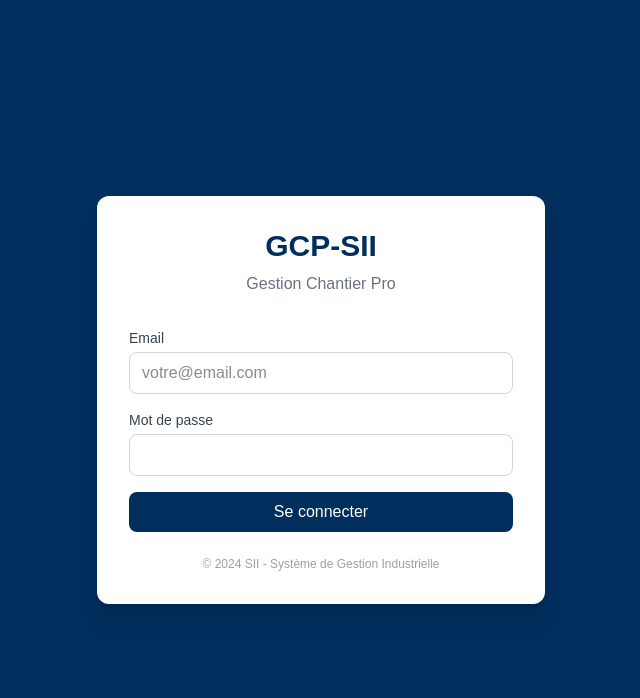
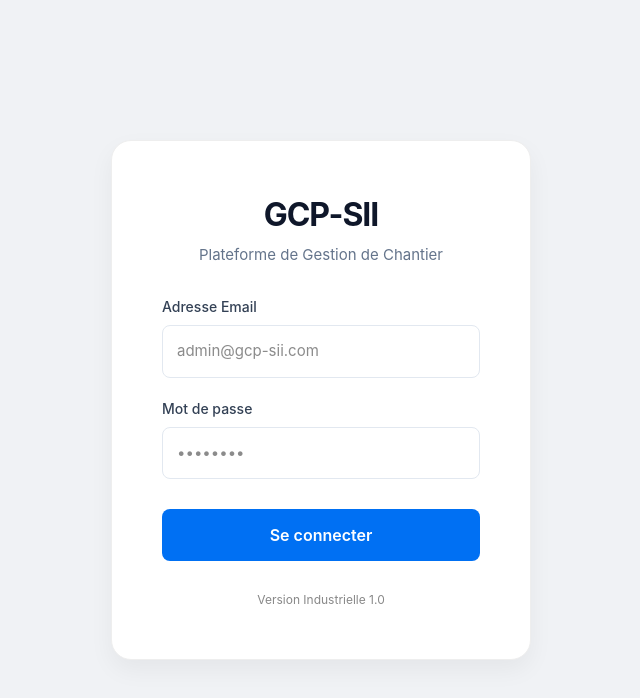
Before and after one commit to abderrahmanenor-create/GCP-SII, a Next.js app: page /login in a window 1280 px wide. Shown: the top 698 px of the page, without its empty margins (319-959 px from the left). Built offline with nearby package versions, Linux system fonts and the light colour scheme.

Commit message:
Nouvelle page login pro et correction navigation

```diff
--- a/src/app/login/page.tsx
+++ b/src/app/login/page.tsx
@@ -1,107 +1,170 @@
-"use client"
+"use client";
 
-import { useState, Suspense } from "react"
-import { signIn } from "next-auth/react"
-import { useRouter, useSearchParams } from "next/navigation"
+import { useState } from "react";
+import { signIn } from "next-auth/react";
+import { useRouter } from "next/navigation";
 
-function LoginForm() {
-  const router = useRouter()
-  const searchParams = useSearchParams()
-  const callbackUrl = searchParams.get("callbackUrl") || "/dashboard"
-  const [email, setEmail] = useState("")
-  const [password, setPassword] = useState("")
-  const [error, setError] = useState("")
-  const [isLoading, setIsLoading] = useState(false)
+export default function LoginPage() {
+  const router = useRouter();
+  const [error, setError] = useState("");
+  const [loading, setLoading] = useState(false);
 
-  const handleSubmit = async (e: React.FormEvent) => {
-    e.preventDefault()
-    setError("")
-    setIsLoading(true)
-    try {
-      const result = await signIn("credentials", {
-        email,
-        password,
-        redirect: false,
-        callbackUrl
-      })
-      if (result?.error) {
-        setError("Email ou mot de passe incorrect")
-      } else {
-        router.push(callbackUrl)
-        router.refresh()
-      }
-    } catch {
-      setError("Une erreur est survenue.")
-    } finally {
-      setIsLoading(false)
+  const handleSubmit = async (e: React.FormEvent<HTMLFormElement>) => {
+    e.preventDefault();
+    setLoading(true);
+    setError("");
+
+    const formData = new FormData(e.currentTarget);
+    const email = formData.get("email") as string;
+    const password = formData.get("password") as string;
+
+    // Appel à NextAuth pour vérifier les identifiants
+    const res = await signIn("credentials", {
+      email,
+      password,
+      redirect: false, // On gère la redirection nous-même
+    });
+
+    if (res?.error) {
+      setError("Email ou mot de passe incorrect.");
+      setLoading(false);
+    } else {
+      // Connexion réussie : on envoie vers le Dashboard
+      router.push("/dashboard");
+      router.refresh(); // Force le rafraîchissement des données
     }
-  }
+  };
 
   return (
-    <div className="min-h-screen flex items-center justify-center bg-[#002E5D]">
-      <div className="bg-white p-8 rounded-xl shadow-xl w-full max-w-md">
-        <div className="text-center mb-8">
-          <h1 className="text-3xl font-bold text-[#002E5D]">GCP-SII</h1>
-          <p className="text-gray-500 mt-2">Gestion Chantier Pro</p>
+    <div style={containerStyle}>
+      <div style={cardStyle}>
+        {/* En-tête */}
+        <div style={{ textAlign: "center", marginBottom: "30px" }}>
+          <h1 style={titleStyle}>GCP-SII</h1>
+          <p style={subtitleStyle}>Plateforme de Gestion de Chantier</p>
         </div>
 
-        <form onSubmit={handleSubmit} className="space-y-4">
-          {error && (
-            <div className="bg-red-50 border border-red-200 text-red-700 px-4 py-3 rounded-lg text-sm">
-              {error}
-            </div>
-          )}
-
+        {/* Formulaire */}
+        <form onSubmit={handleSubmit} style={{ display: "flex", flexDirection: "column", gap: "20px" }}>
           <div>
-            <label className="block text-sm font-medium text-gray-700 mb-1">
-              Email
-            </label>
+            <label style={labelStyle}>Adresse Email</label>
             <input
+              name="email"
               type="email"
-              value={email}
-              onChange={(e) => setEmail(e.target.value)}
+              placeholder="admin@gcp-sii.com"
               required
-              disabled={isLoading}
-              className="w-full px-3 py-2 border border-gray-300 rounded-lg focus:outline-none focus:ring-2 focus:ring-[#002E5D]"
-              placeholder="votre@email.com"
+              style={inputStyle}
             />
           </div>
 
           <div>
-            <label className="block text-sm font-medium text-gray-700 mb-1">
-              Mot de passe
-            </label>
+            <label style={labelStyle}>Mot de passe</label>
             <input
+              name="password"
               type="password"
-              value={password}
-              onChange={(e) => setPassword(e.target.value)}
+              placeholder="••••••••"
               required
-              disabled={isLoading}
-              className="w-full px-3 py-2 border border-gray-300 rounded-lg focus:outline-none focus:ring-2 focus:ring-[#002E5D]"
+              style={inputStyle}
             />
           </div>
 
-          <button
-            type="submit"
-            disabled={isLoading}
-            className="w-full bg-[#002E5D] text-white py-2 px-4 rounded-lg hover:bg-[#001a36] transition-colors disabled:opacity-50"
-          >
-            {isLoading ? "Connexion..." : "Se connecter"}
+          {error && <p style={errorStyle}>{error}</p>}
+
+          <button type="submit" disabled={loading} style={loading ? buttonLoadingStyle : buttonStyle}>
+            {loading ? "Connexion en cours..." : "Se connecter"}
           </button>
         </form>
 
-        <div className="text-center mt-6 text-gray-400 text-xs">
-          © 2024 SII - Système de Gestion Industrielle
+        <div style={footerStyle}>
+          <p style={{ color: "#888", fontSize: "12px" }}>Version Industrielle 1.0</p>
         </div>
       </div>
     </div>
-  )
+  );
 }
 
-export default function LoginPage() {
-  return (
-    <Suspense fallback={<div className="min-h-screen bg-[#002E5D]" />}>
-      <LoginForm />
-    </Suspense>
-  )
-}
+// --- Styles CSS (Design "Classe Mondial") ---
+
+const containerStyle = {
+  minHeight: "100vh",
+  display: "flex",
+  alignItems: "center",
+  justifyContent: "center",
+  backgroundColor: "#f0f2f5", // Fond gris clair pro
+  fontFamily: "-apple-system, BlinkMacSystemFont, 'Segoe UI', Roboto, Oxygen, Ubuntu, sans-serif",
+};
+
+const cardStyle = {
+  backgroundColor: "white",
+  padding: "50px",
+  borderRadius: "20px",
+  boxShadow: "0 10px 25px rgba(0,0,0,0.05)",
+  width: "100%",
+  maxWidth: "420px",
+  border: "1px solid #eee",
+};
+
+const titleStyle = {
+  margin: 0,
+  fontSize: "32px",
+  fontWeight: "bold",
+  color: "#0f172a",
+  letterSpacing: "-1px",
+};
+
+const subtitleStyle = {
+  margin: "5px 0 0 0",
+  color: "#64748b",
+  fontSize: "15px",
+};
+
+const labelStyle = {
+  display: "block",
+  marginBottom: "8px",
+  color: "#334155",
+  fontWeight: "500",
+  fontSize: "14px",
+};
+
+const inputStyle = {
+  width: "100%",
+  padding: "14px",
+  border: "1px solid #e2e8f0",
+  borderRadius: "8px",
+  fontSize: "15px",
+  outline: "none",
+  transition: "border-color 0.2s",
+  boxSizing: "border-box" as "border-box", // Fix width issue
+};
+
+const buttonStyle = {
+  width: "100%",
+  padding: "14px",
+  backgroundColor: "#0070f3",
+  color: "white",
+  border: "none",
+  borderRadius: "8px",
+  fontSize: "16px",
+  fontWeight: "600",
+  cursor: "pointer",
+  marginTop: "10px",
+  transition: "background 0.2s",
+};
+
+const buttonLoadingStyle = {
+  ...buttonStyle,
+  backgroundColor: "#a3a3a3",
+  cursor: "default",
+};
+
+const errorStyle = {
+  color: "#ef4444",
+  textAlign: "center" as "center",
+  fontSize: "14px",
+  marginTop: "10px",
+};
+
+const footerStyle = {
+  marginTop: "30px",
+  textAlign: "center" as "center",
+};
```
